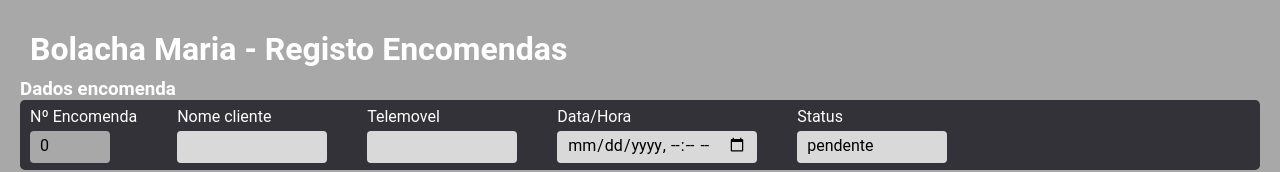
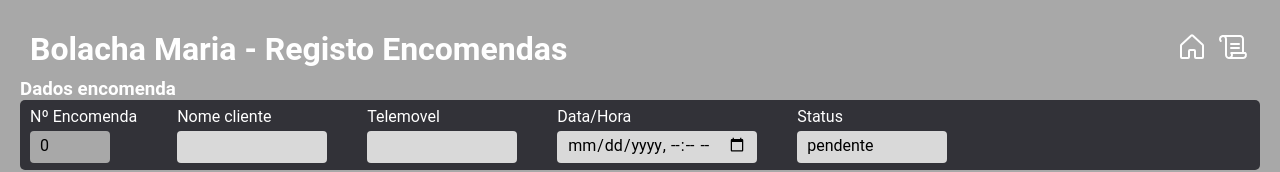
Before and after one commit to paulolima1212/bm-encomendas-prod, a React (Vite) app: page / in a window 1280 px wide. Shown: the top 172 px of the page. Built offline with nearby package versions, Linux system fonts and the light colour scheme.

Commit message:
feat: page resume orders

```diff
--- a/src/Router.tsx
+++ b/src/Router.tsx
@@ -1,10 +1,12 @@
 import { Routes, Route } from 'react-router-dom';
+import { ConsultOrders } from './Pages/consultorders';
 import { NewOrder } from './Pages/Home';
 
 export function Router() {
   return (
     <Routes>
       <Route path='/' element={<NewOrder />} />
+      <Route path='/resumoencomendas' element={<ConsultOrders />} />
     </Routes>
   );
 }
--- a/src/components/Header/header.styles.ts
+++ b/src/components/Header/header.styles.ts
@@ -23,3 +23,22 @@ export const HeaderContainer = styled.header`
     background: ${({ theme }) => theme['green-300']};
   }
 `;
+
+export const NavContainer = styled.nav`
+  display: flex;
+
+  ul {
+    display: flex;
+    gap: 1rem;
+
+    li {
+      a {
+        color: ${({ theme }) => theme.white};
+
+        &:hover {
+          color: ${({ theme }) => theme['green-500']};
+        }
+      }
+    }
+  }
+`;
--- a/src/components/Header/index.tsx
+++ b/src/components/Header/index.tsx
@@ -1,5 +1,6 @@
+import { House, Scroll } from 'phosphor-react';
 import { Link } from 'react-router-dom';
-import { HeaderContainer } from './header.styles';
+import { HeaderContainer, NavContainer } from './header.styles';
 
 interface HeaderProps {
   title: string;
@@ -9,19 +10,20 @@ export function Header({ title }: HeaderProps) {
   return (
     <HeaderContainer>
       <h1>{title}</h1>
-      <nav>
+      <NavContainer>
         <ul>
           <li>
-            <Link to={'/novaencomenda'} />
+            <Link to={'/'}>
+              <House size={32} />
+            </Link>
           </li>
           <li>
-            <Link to={'/listaencomendas'} />
-          </li>
-          <li>
-            <Link to={'/listaprodutos'} />
+            <Link to={'/resumoencomendas'}>
+              <Scroll size={32} />
+            </Link>
           </li>
         </ul>
-      </nav>
+      </NavContainer>
     </HeaderContainer>
   );
 }
```
